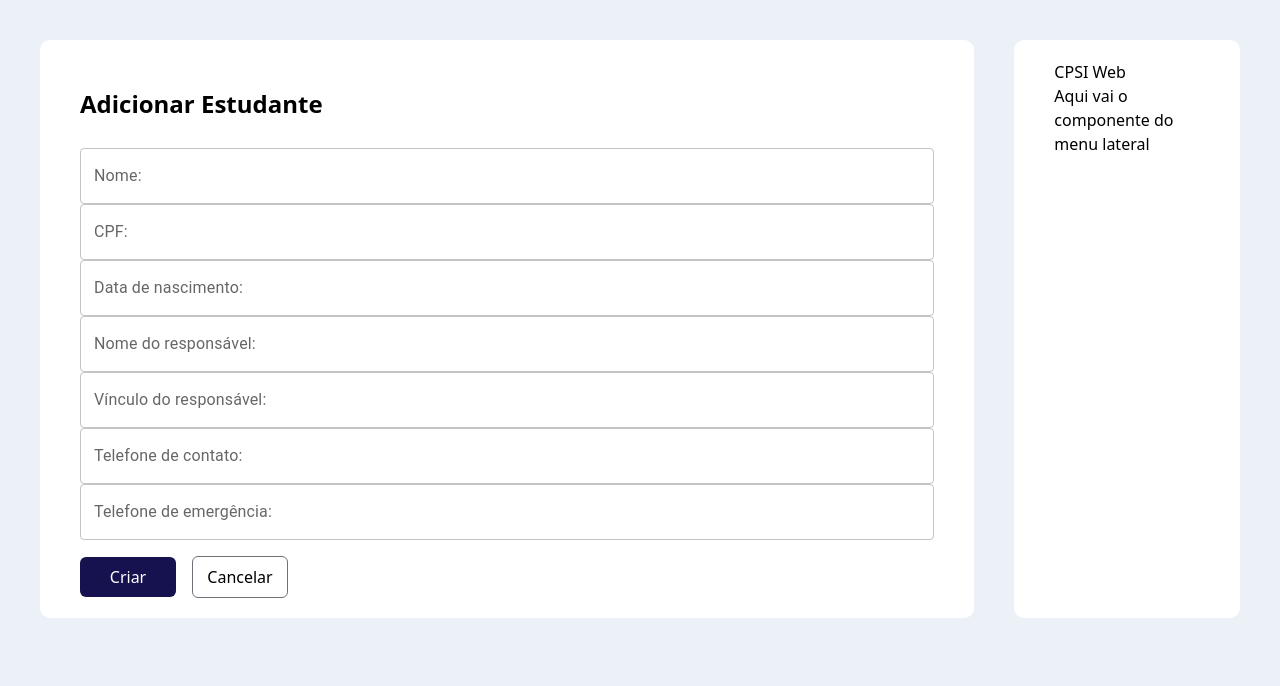
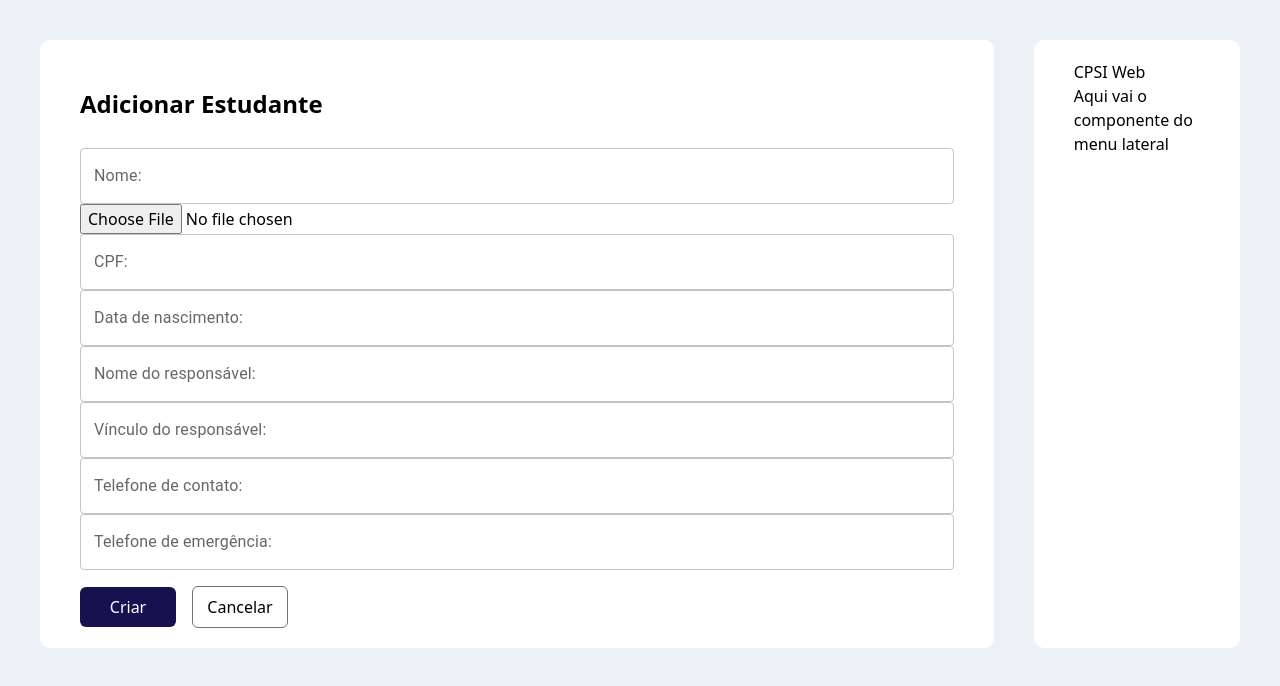
Before and after one commit to RafaelFernandes12/terceira_idade, a Next.js app: page /createStudent in a window 1280 px wide. Shown: the top 686 px of the page. Built offline with nearby package versions, Linux system fonts and the light colour scheme.

Commit message:
old man image upload fixed

```diff
--- a/src/app/(app)/(crud)/createStudent/page.tsx
+++ b/src/app/(app)/(crud)/createStudent/page.tsx
@@ -10,6 +10,7 @@ export default function CreateCourse() {
 
   const [name, setName] = useState("");
   const [cpf, setCpf] = useState("");
+  const [foto, setFoto] = useState<any>();
   const [data_nascimento, setData_nascimento] = useState("");
   const [responsavel_nome, setResponsavel_nome] = useState("");
   const [responsavel_vinculo, setResponsavel_vinculo] = useState("");
@@ -28,7 +29,7 @@ export default function CreateCourse() {
   async function addStudent(e: any) {
     e.preventDefault();
     if (name && cpf && data_nascimento && responsavel_nome && responsavel_vinculo && telefone_contato && telefone_emergencia) {
-      createStudent({ name, cpf, data_nascimento, responsavel_nome, responsavel_vinculo, telefone_contato, telefone_emergencia });
+      createStudent({ name, cpf, data_nascimento, responsavel_nome, responsavel_vinculo, telefone_contato, telefone_emergencia,foto });
       alert("Criado com sucesso");
     } else {
       setError("Todos os campos devem estar preenchidos");
@@ -44,7 +45,11 @@ export default function CreateCourse() {
           value={name}
           onChange={handleInputName}
         />
-
+        <input
+          placeholder=''
+          type='file'
+          onChange={e => setFoto(e.currentTarget.files![0])}
+        />
         <InputField
           label='CPF:'
           value={cpf}
--- a/src/operations/createStudent.ts
+++ b/src/operations/createStudent.ts
@@ -6,13 +6,14 @@ import { getDownloadURL, ref, uploadBytes } from "firebase/storage";
 import uniqid from "uniqid";
 
 export async function createStudent({
-  name, cpf, data_nascimento, responsavel_nome, responsavel_vinculo, telefone_contato, telefone_emergencia
+  name, cpf, data_nascimento, responsavel_nome, responsavel_vinculo, telefone_contato, telefone_emergencia,foto
 }: studentProps) {
 
   const valRef = collection(db, "students");
 
   const studentImgs = ref(storage,`studentImgs/${uniqid()}`);
-  const studentSnapshot = await uploadBytes(studentImgs, profile);
+
+  const studentSnapshot = await uploadBytes(studentImgs, foto);
   const downloadstudentURL = await getDownloadURL(studentSnapshot.ref);
 
   await addDoc(valRef, {
--- a/src/types/studentProps.ts
+++ b/src/types/studentProps.ts
@@ -6,7 +6,7 @@ export interface studentProps {
   responsavel_vinculo: string,
   telefone_contato: string,
   telefone_emergencia: string,
-  foto: string,
+  foto: any,
   rg_frente?: string,
   rg_verso?: string,
   residencia?: string,
```
